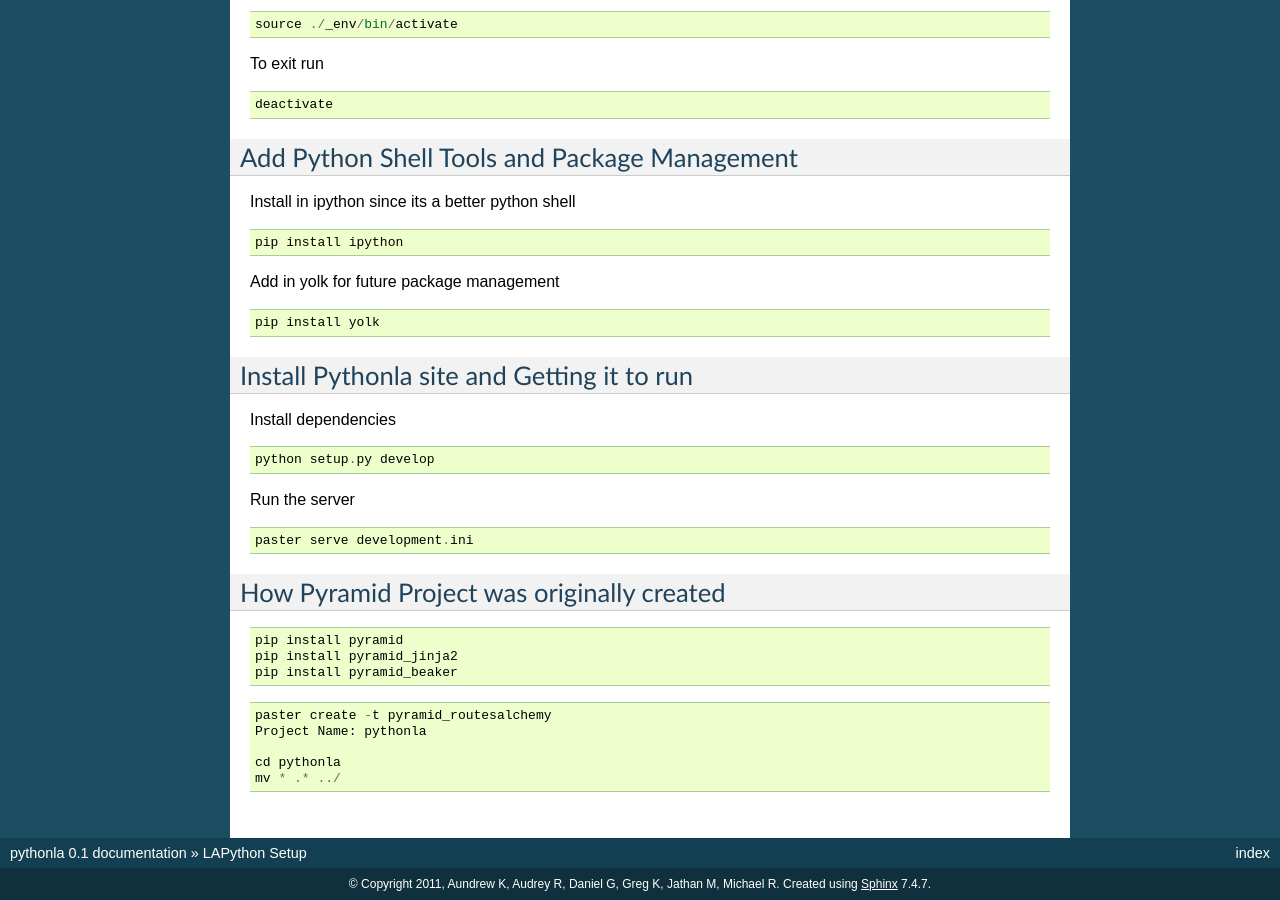
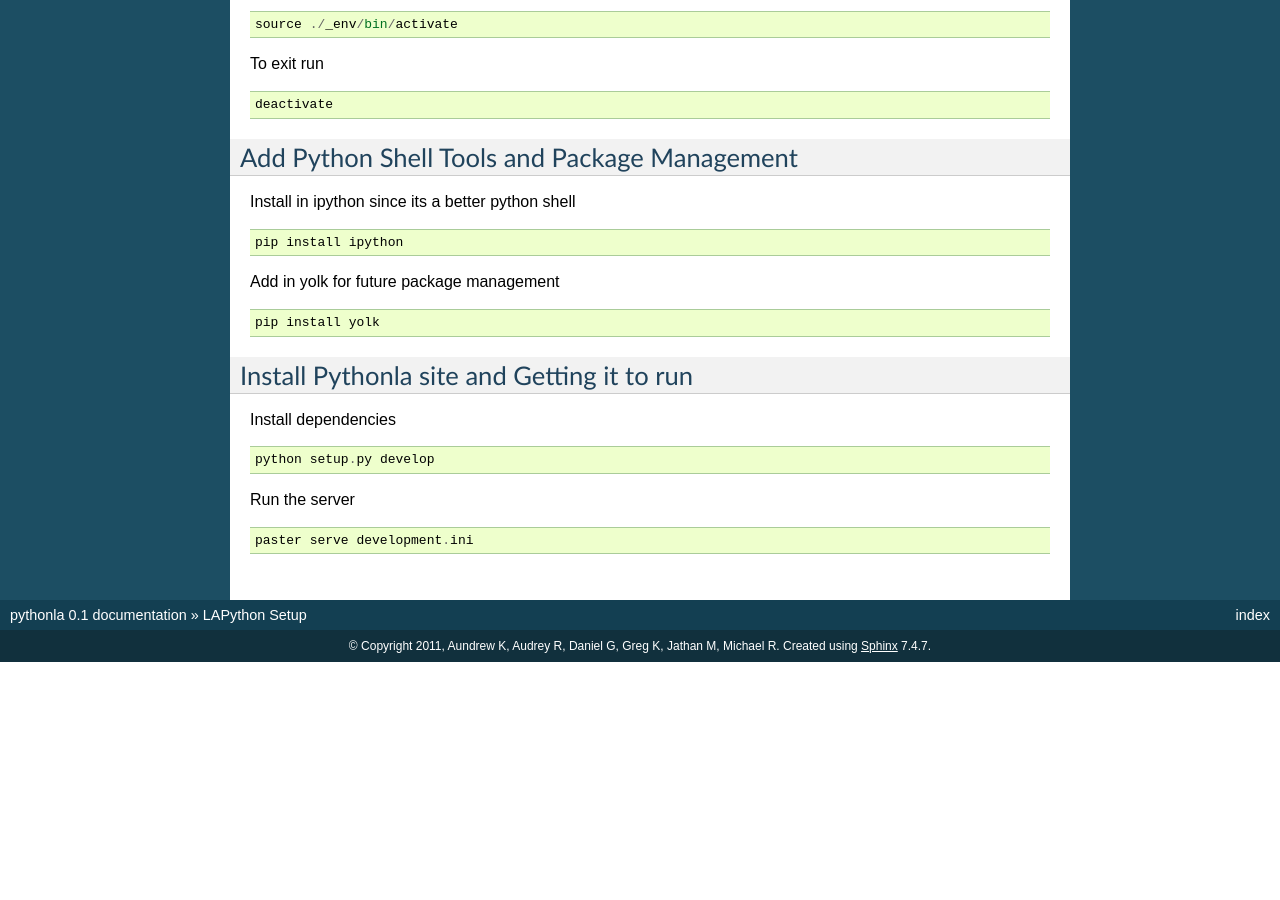
Before and after one commit to audreyfeldroy/pythonla, a Sphinx documentation site: the page built from docs/lapython-setup.rst, in a window 1280 px wide and 900 px high, scrolled down 1032 px. Built offline with Sphinx 7.4.7, drawn with Linux system fonts in a browser that asks for light colours; after the commit the page ends 1694 px from its top, so only the background shows below that; some of the changed text lies outside the part shown.

Commit message:
split off setup and inital config docs pyramid docs

```diff
--- a/docs/lapython-setup.rst
+++ b/docs/lapython-setup.rst
@@ -81,21 +81,3 @@ Install dependencies ::
 Run the server ::
 
    paster serve development.ini
-
-
-How Pyramid Project was originally created
-~~~~~~~~~~~~~~~~~~~~~~~~~~~~~~~~~~~~~~~~~~
-
-::
-
-   pip install pyramid
-   pip install pyramid_jinja2
-   pip install pyramid_beaker
-
-::
-
-   paster create -t pyramid_routesalchemy
-   Project Name: pythonla
-
-   cd pythonla
-   mv * .* ../
```
